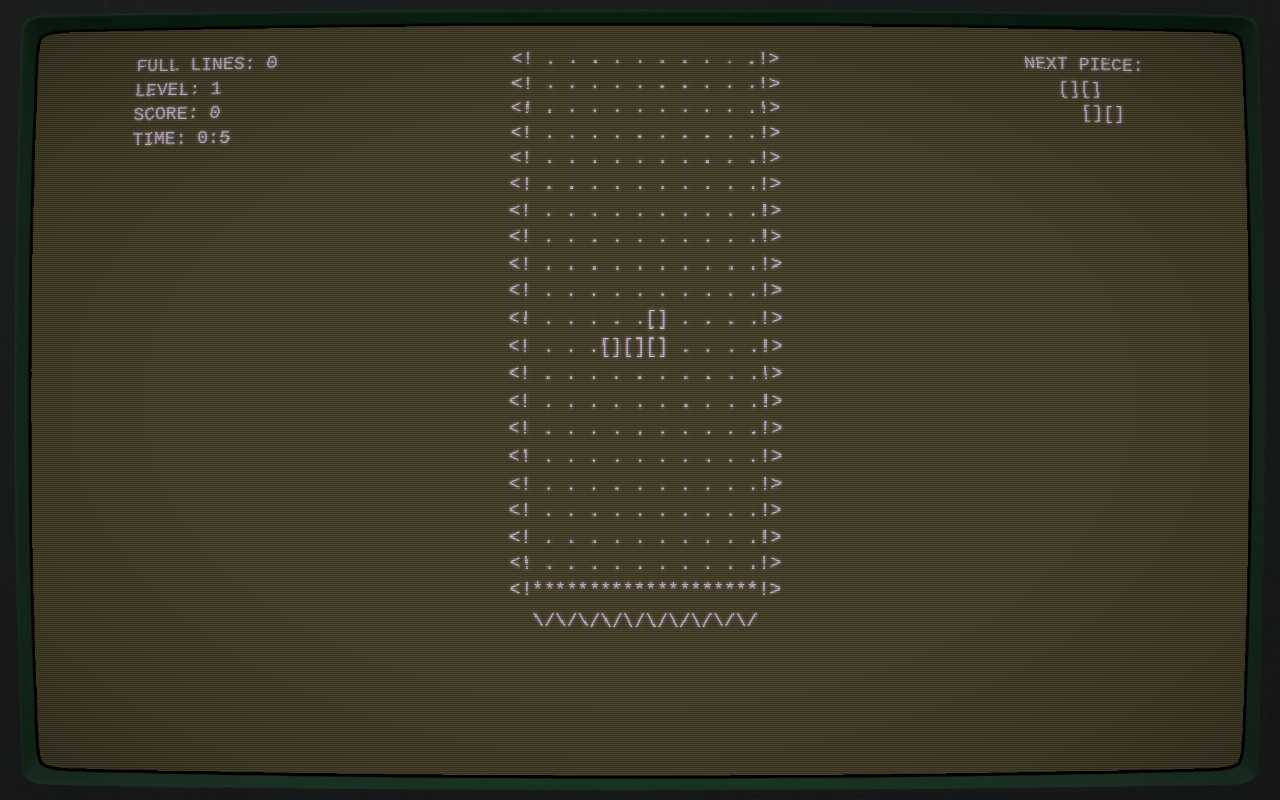
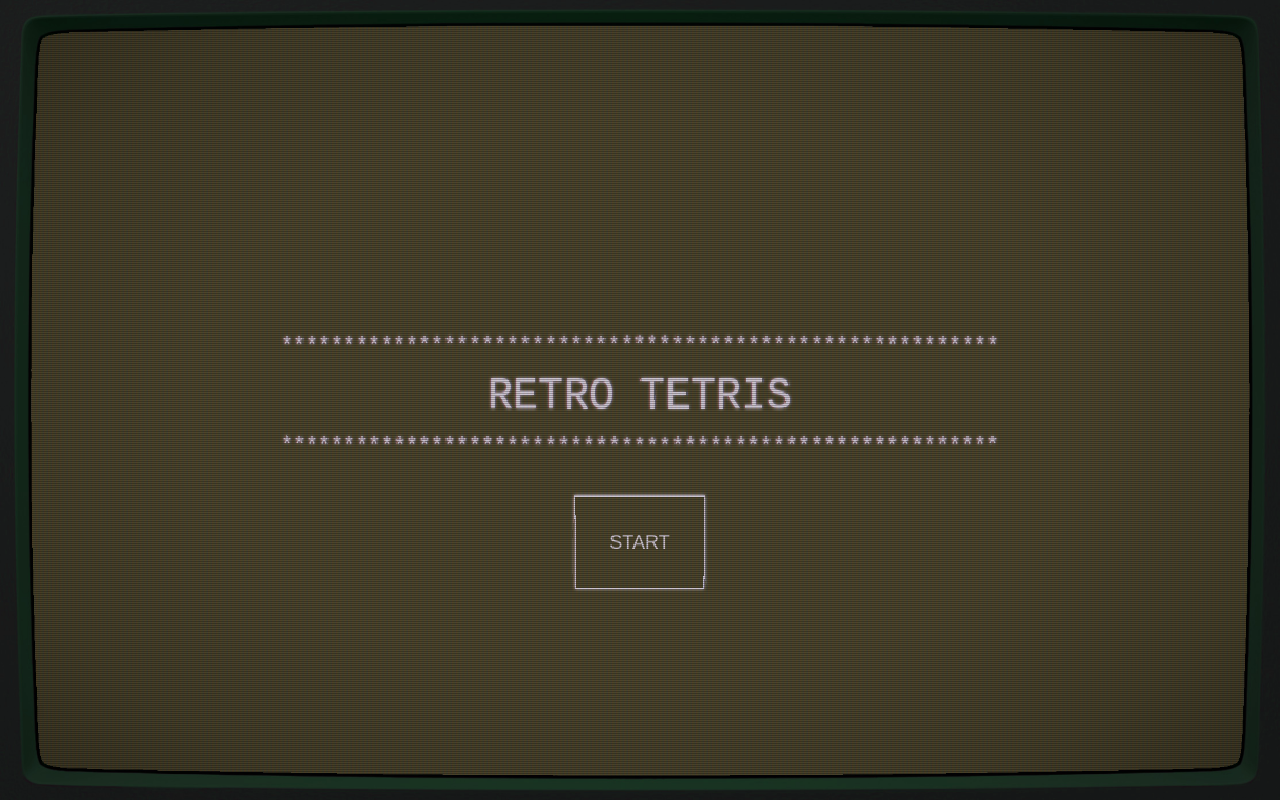
Before and after one commit to fhgaha/tetris, a React (Create React App) app: page / in a window 1280 px wide. Built offline with nearby package versions, Linux system fonts and the light colour scheme.

Commit message:
title screen

```diff
--- a/src/App.tsx
+++ b/src/App.tsx
@@ -1,15 +1,20 @@
+import { useState } from 'react';
 import './App.css';
 import CRT from './components/crt/CRT';
 import Game from './components/game/Game';
+import TitleScreen from './components/titleScreen/TitleScreen';
 
 function App() {
+  const [isGameStarted, setIsGameStarted] = useState(false)
+
   return (
     <div className="app">
       <CRT>
-        <Game />
+        {isGameStarted
+          ? <Game />
+          : <TitleScreen onStartPressed={() => setIsGameStarted(true)} />
+        }
       </CRT>
-      {/* <Game /> */}
-
     </div>
   );
 }
--- a/src/components/crt/crt.module.css
+++ b/src/components/crt/crt.module.css
@@ -4,6 +4,7 @@
 	position: fixed;
 	left: 0;
 	top: 0;
+
 }
 
 .crt-frame {
--- a/src/components/game/game.module.css
+++ b/src/components/game/game.module.css
@@ -3,9 +3,8 @@
 	justify-content: space-around;
 	background-clip: padding-box;
 	padding: 2rem;
-	font-family: Inconsolata, monospace;
 	font-size: 18px;
 	text-shadow: 0 0 10px rgba(255, 255, 255, 0.288);
-	animation: textShadow 0.15s infinite;
-	text-shadow: 1.231056963361899px 0 1px rgba(0, 30, 255, 0.114), -1.231056963361899px 0 1px rgba(255, 0, 81, 0.151), 0 0 3px;
+	/* animation: textShadow 0.15s infinite; */
+	text-shadow: var(--shadow);
 }
--- /dev/null
+++ b/src/components/titleScreen/TitleScreen.tsx
@@ -0,0 +1,21 @@
+import React from 'react'
+import st from "./titleScreen.module.css";
+
+interface ButtonProps {
+	onStartPressed: React.MouseEventHandler<HTMLButtonElement> | undefined,
+}
+
+const TitleScreen = ({onStartPressed}: ButtonProps) => {
+	return (
+		<div className={st['title-screen']}>
+			<div className={st.title}>
+				<p>*********************************************************</p>
+				<h1>RETRO TETRIS</h1>
+				<p>*********************************************************</p>
+			</div>
+			<button type='button' onClick={onStartPressed}>START</button>
+		</div>
+	)
+}
+
+export default TitleScreen
--- /dev/null
+++ b/src/components/titleScreen/titleScreen.module.css
@@ -0,0 +1,17 @@
+.title-screen {
+	pointer-events: all;
+	height: 100vh;
+	width: 100vw;
+	display: flex;
+	flex-direction: column;
+	justify-content: center;
+	align-items: center;
+}
+
+.title {
+	display: flex;
+	flex-direction: column;
+	justify-content: center;
+	align-items: center;
+	margin: 2rem 0;
+}
--- a/src/index.css
+++ b/src/index.css
@@ -20,18 +20,35 @@
 	--container-width-lg: 75%;
 	--container-width-md: 86%;
 	--container-width-sm: 90%;
+
+	--shadow: 1.231056963361899px 0 1px rgba(0, 30, 255, 0.114), -1.231056963361899px 0 1px rgba(255, 0, 81, 0.151), 0 0 3px;
 }
 
 body {
-	font-family: Courier, monospace;
+	font-family: Inconsolata, monospace;
 	font-size: 20px;
 	background: var(--color-bg);
 	color: var(--color-primary);
 	line-height: 1.7;
+	text-shadow: var(--shadow);
 }
 
 ::-webkit-scrollbar {
 	display: none;
+}
+
+h1 {
+	font-weight: 300;
+}
+
+button {
+	font-size: large;
+	cursor: pointer;
+	background-color: transparent;
+	color: var(--color-primary);
+	padding: 2rem;
+	border: 1px solid var(--color-primary);
+	box-shadow: var(--shadow);
 }
 
 /* ======================= MEDIA QUERIES (MEDIUM DEVICES) ======================= */
```
